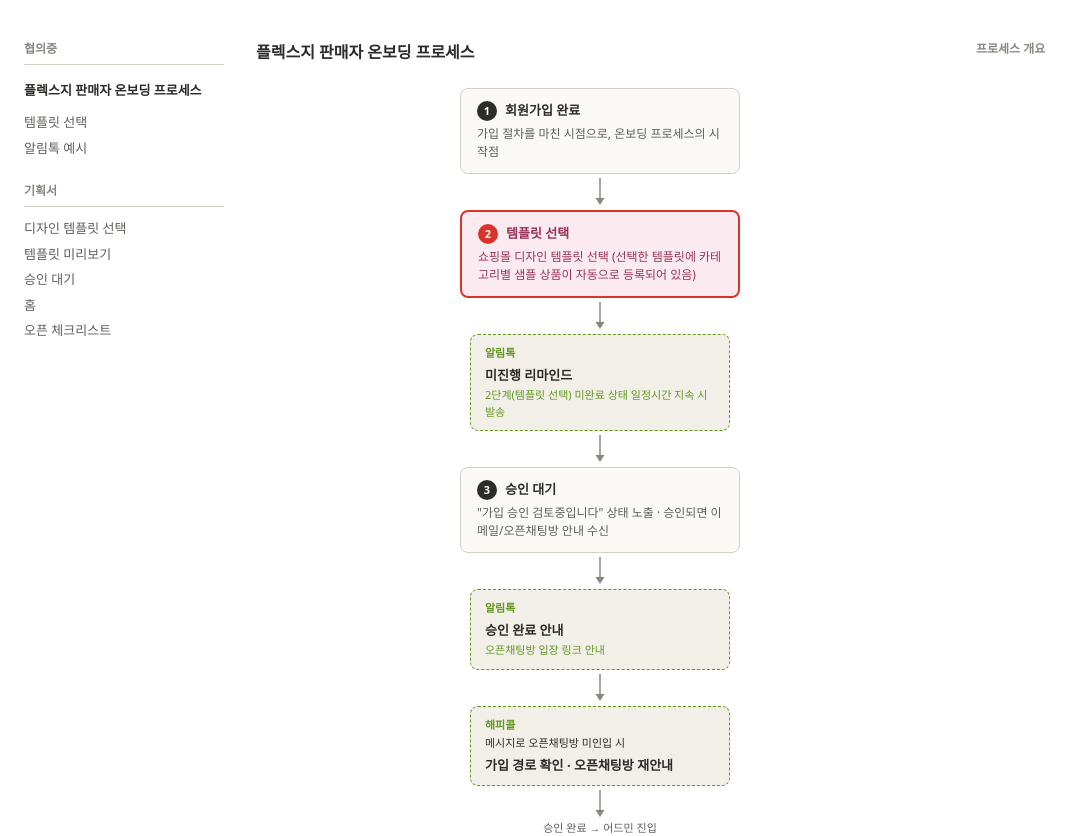
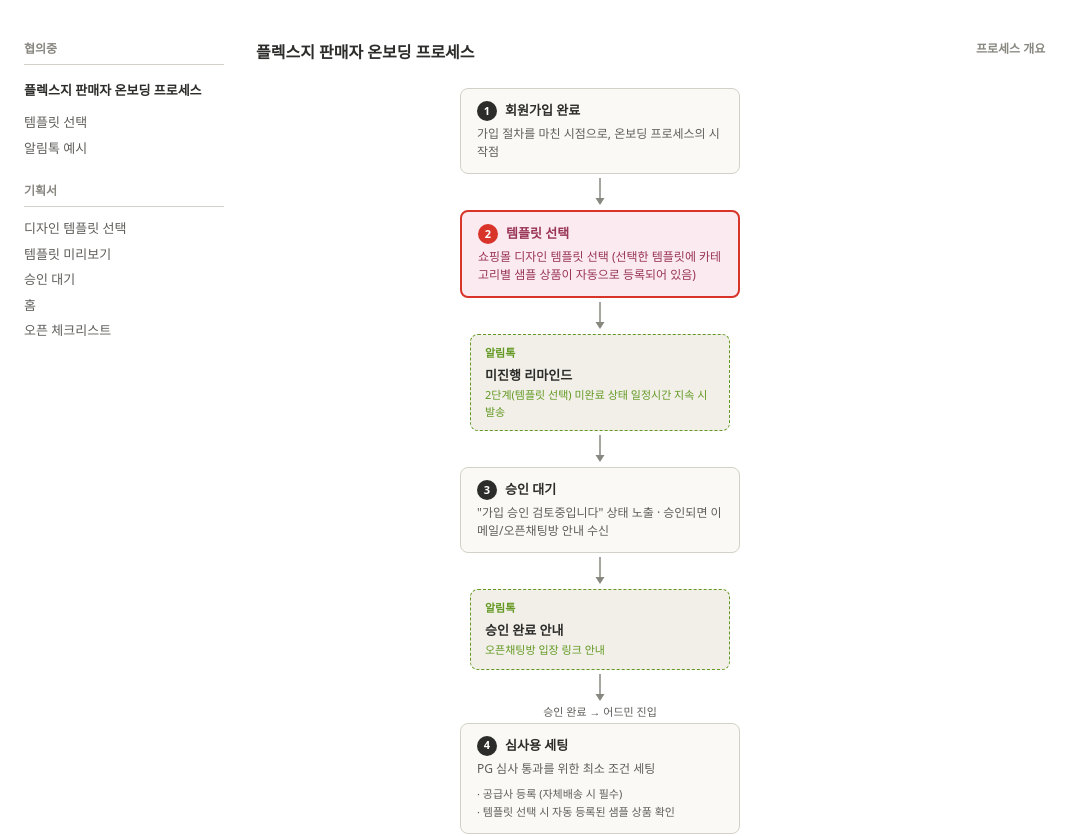
Before and after one commit to WEED-Convergence/WEED-Convergence-FLEXG-onboarding-HYESUN-2026-08, a Next.js app: page / in a window 1280 px wide. Shown: the top 836 px of the page, without its empty margins (0-1085 px from the left). Built offline with nearby package versions, Linux system fonts and the light colour scheme.

Commit message:
온보딩 프로세스 다이어그램에서 해피콜 영역 삭제

```diff
--- a/src/app/page.tsx
+++ b/src/app/page.tsx
@@ -116,7 +116,7 @@ function MessageBlock({
   desc,
   note,
 }: {
-  label: "알림톡" | "해피콜";
+  label: "알림톡";
   title: string;
   desc?: string;
   note?: string;
@@ -184,12 +184,6 @@ export default function Home() {
         title="승인 완료 안내"
         desc="오픈채팅방 입장 링크 안내"
       />
-      <ArrowDown />
-      <MessageBlock
-        label="해피콜"
-        title="가입 경로 확인 · 오픈채팅방 재안내"
-        note="메시지로 오픈채팅방 미인입 시"
-      />
       <ArrowDown label={step3.afterLabel} />
 
       <Box {...step5} />
```
